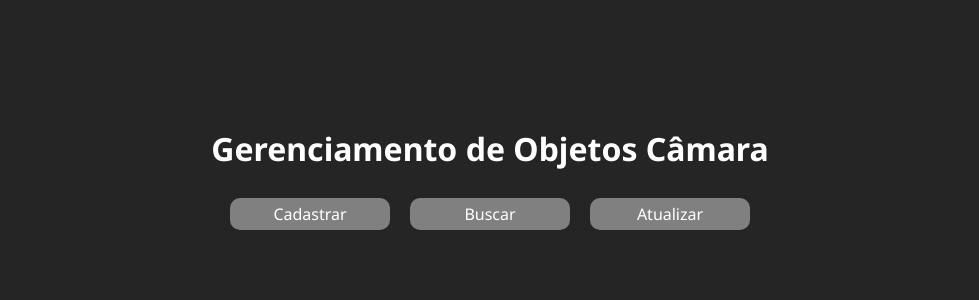
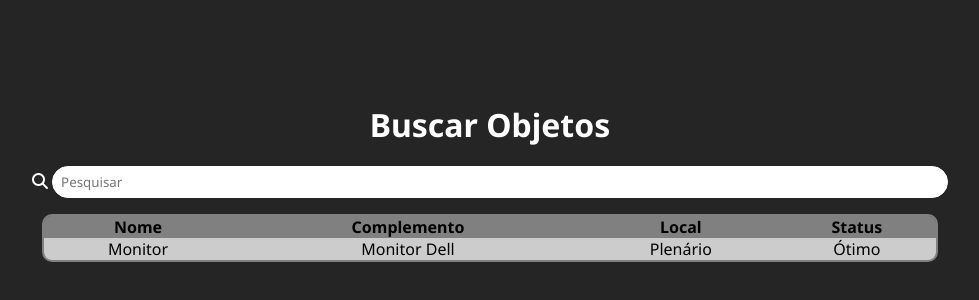
Before and after one commit to Dedei-AB/Gerenciamento-de-Objetos-Camara, a plain HTML site: page busca.html in a window 1280 px wide. Shown: the part 218-518 px from the top of the page, without its empty margins (150-1129 px from the left). Drawn offline with Linux system fonts and the light colour scheme.

Commit message:
Página de busca

```diff
--- a/busca.html
+++ b/busca.html
@@ -1,29 +1,47 @@
 <!DOCTYPE html>
-<html lang="en">
+<html lang="pt-br">
   <head>
-    <meta charset="UTF-8">
-    <meta name="viewport" content="width=device-width, initial-scale=1.0">
+    <meta charset="UTF-8" />
+    <meta name="viewport" content="width=device-width, initial-scale=1.0" />
     <title>Gerenciamento de Objetos Câmara</title>
   </head>
-<link rel="stylesheet" href="estilo.css">
+  <link rel="stylesheet" href="buscar.css" />
+  <link
+    rel="stylesheet"
+    href="https://cdnjs.cloudflare.com/ajax/libs/font-awesome/6.4.0/css/all.min.css"
+  />
   <style>
-    @import url('https://fonts.googleapis.com/css2?family=Noto+Sans:ital,wght@0,100..900;1,100..900&display=swap');
+    @import url("https://fonts.googleapis.com/css2?family=Noto+Sans:ital,wght@0,100..900;1,100..900&display=swap");
   </style>
 
   <body>
     <div id="container">
-        <h1>Gerenciamento de Objetos Câmara</h1>
-        <div class="butn">
-            <button class="botao" id="botaoCadastro">
-                <a href="cadastro.html">Cadastrar</a>
-            </button>
-            <button class="botao" id="botaoObjetos">
-                <a href="consulta.html">Buscar</a>
-            </button>
-            <button class="botao" id="botaoAtualizar">
-                <a href="relatorio.html">Atualizar</a>
-            </button>
+      <h1>Buscar Objetos</h1>
+      <div class="buscar">
+        <label for="buscar">
+          <i class="fas fa-search icone-lupa"></i>
+          <input
+            type="text"
+            id="buscar"
+            name="pesquisar"
+            placeholder="Pesquisar"
+          />
+        </label>
       </div>
+      <table>
+        <tr>
+          <th>Nome</th>
+          <th>Complemento</th>
+          <th>Local</th>
+          <th>Status</th>
+        </tr>
+        <tr>
+          <td>Monitor</td>
+          <td>Monitor Dell</td>
+          <td>Plenário</td>
+          <td>Ótimo</td>
+        </tr>
+      </table>
     </div>
   </body>
 </html>
--- /dev/null
+++ b/buscar.css
@@ -0,0 +1,85 @@
+:root {
+  --cor-do-fundo: 37, 37, 37;
+}
+
+* {
+  margin: 0;
+  padding: 0;
+  box-sizing: border-box;
+  background-color: rgb(var(--cor-do-fundo));
+  font-family: "Noto Sans", sans-serif;
+}
+
+#container {
+  width: 100vw;
+  height: 100vh;
+  display: flex;
+  align-items: center;
+  justify-content: center;
+  flex-direction: column;
+}
+
+h1 {
+  font-size: 2rem;
+  color: #ffffff;
+  margin-bottom: 20px;
+  font-family: "Noto Sans", sans-serif;
+  font-optical-sizing: auto;
+  pointer-events: none;
+}
+
+a {
+  font-size: 1rem;
+  background-color: gray;
+  color: #ffffff;
+  font-family: "Noto Sans", sans-serif;
+  font-optical-sizing: auto;
+  text-decoration: none;
+}
+
+label {
+  position: retalive;
+  width: 70vw;
+  height: 2rem;
+}
+
+input {
+  width: 70vw;
+  height: 2rem;
+  border: 1px solid white;
+  border-radius: 50px;
+  background-color: white;
+  padding-left: 0.5rem;
+  margin-bottom: 1rem;
+}
+
+.icone-lupa {
+  font-size: 16px;
+  color: white;
+}
+
+table {
+  width: 70vw;
+  background-color: grey;
+  border-collapse: separate;
+  border-spacing: 0;
+  border: 2px solid grey;
+  border-radius: 10px;
+  overflow: hidden;
+}
+
+tr {
+  background-color: grey;
+  border-radius: 10px;
+  border: 1px solid rgb(0, 0, 0);
+}
+
+th {
+  background-color: grey;
+  text-align: center;
+}
+
+td {
+  background-color: rgb(204, 204, 204);
+  text-align: center;
+}
```
Lines whose indentation alone changed are shown as unchanged.
